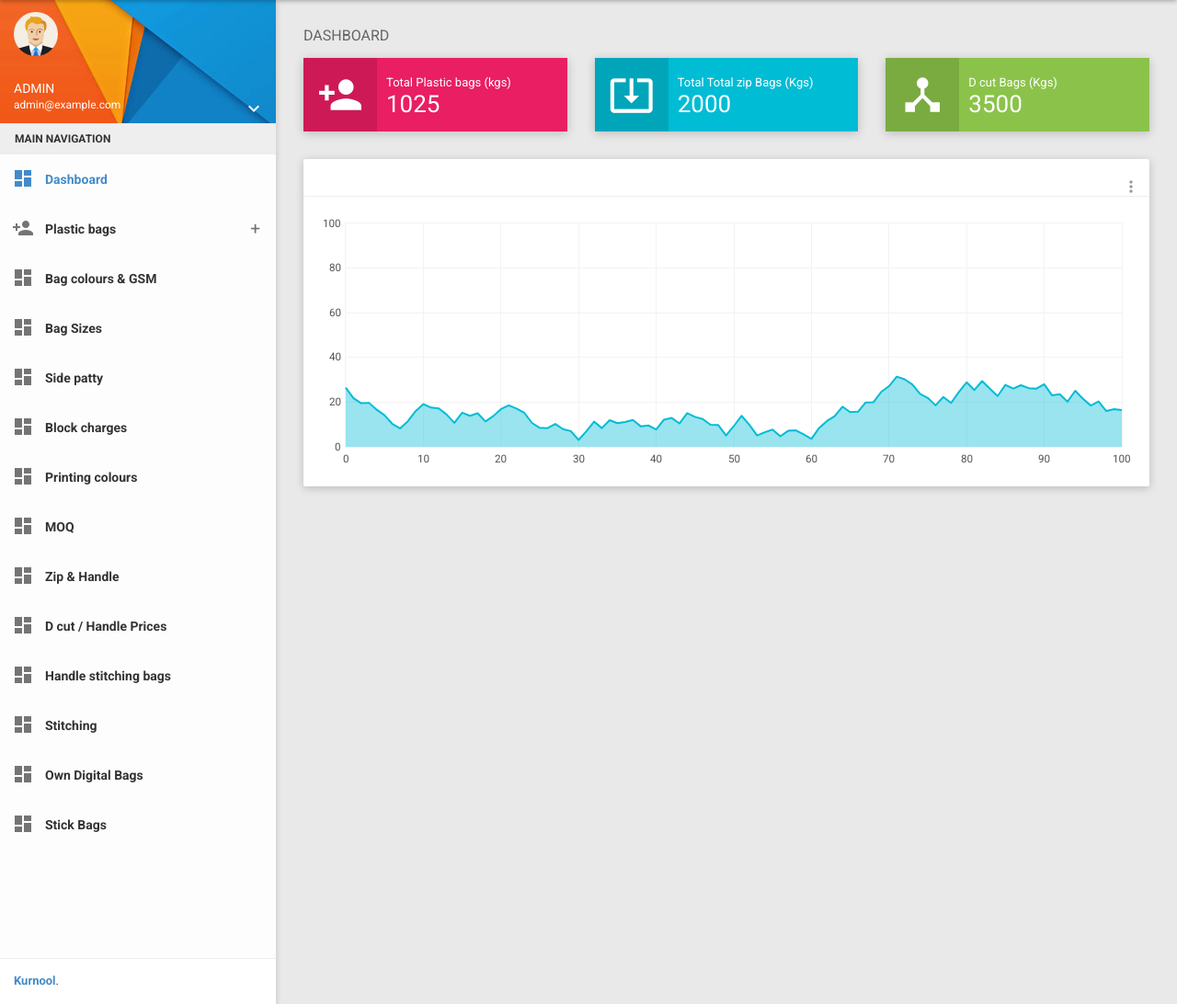
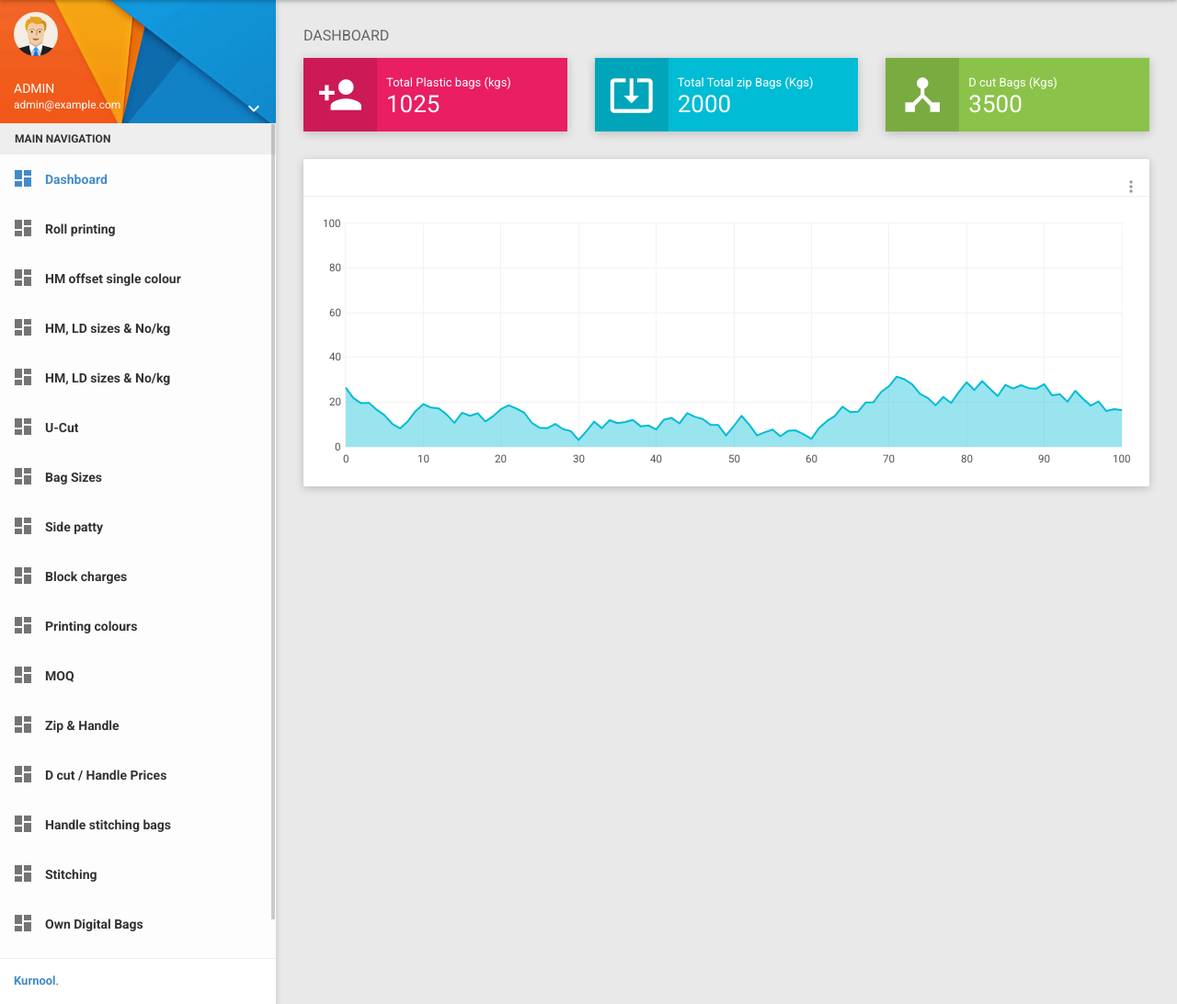
Before and after one commit to bayapucg/kurnool-git, a PHP site: page /index.php in a window 1280 px wide. Shown: the part 70-1162 px from the top of the page at 92% size. Run offline with PHP 8.4, Linux system fonts and the light colour scheme.

Commit message:
commit
cahnges

```diff
--- a/header.php
+++ b/header.php
@@ -120,33 +120,43 @@
                     </li>
 
 
+
 					<li>
-                        <a href="javascript:void(0);" class="menu-toggle">
-                            <i class="material-icons">person_add</i>
-                            <span>Plastic bags</span>
+                        <a href="add-vendor.php">
+                            <i class="material-icons">dashboard </i>
+                            <span>Roll printing</span>
                         </a>
-                        <ul class="ml-menu">
-                           <li>
-								<a href="add-vendor.php">Roll printing</a>
                     </li>
 					<li>
-								<a href="hm-offset-single-colour.php">HM offset single colour</a>
+                        <a href="hm-offset-single-colour.php">
+                            <i class="material-icons">dashboard </i>
+                            <span>HM offset single colour</span>
+                        </a>
                     </li>
 					<li>
-								<a href="hm-ld-sizes-list.php">HM, LD sizes & No/kg </a>
+                        <a href="hm-ld-sizes-list.php">
+                            <i class="material-icons">dashboard </i>
+                            <span>HM, LD sizes & No/kg</span>
+                        </a>
                     </li>
 					<li>
-								<a href="u-cut.php">U-Cut</a>
+                        <a href="u-cut.php">
+                            <i class="material-icons">dashboard </i>
+                            <span>HM, LD sizes & No/kg</span>
+                        </a>
                     </li>
 
-                        </ul>
-                    </li>
 					<li>
                         <a href="bag-colours-gsm.php">
                             <i class="material-icons">dashboard </i>
-                            <span>Bag colours & GSM</span>
+                            <span>U-Cut</span>
                         </a>
                     </li>
+
+
+
+
+
 					<li>
                         <a href="bag-sizes.php">
                             <i class="material-icons">dashboard </i>
```
Lines whose indentation alone changed are shown as unchanged.
